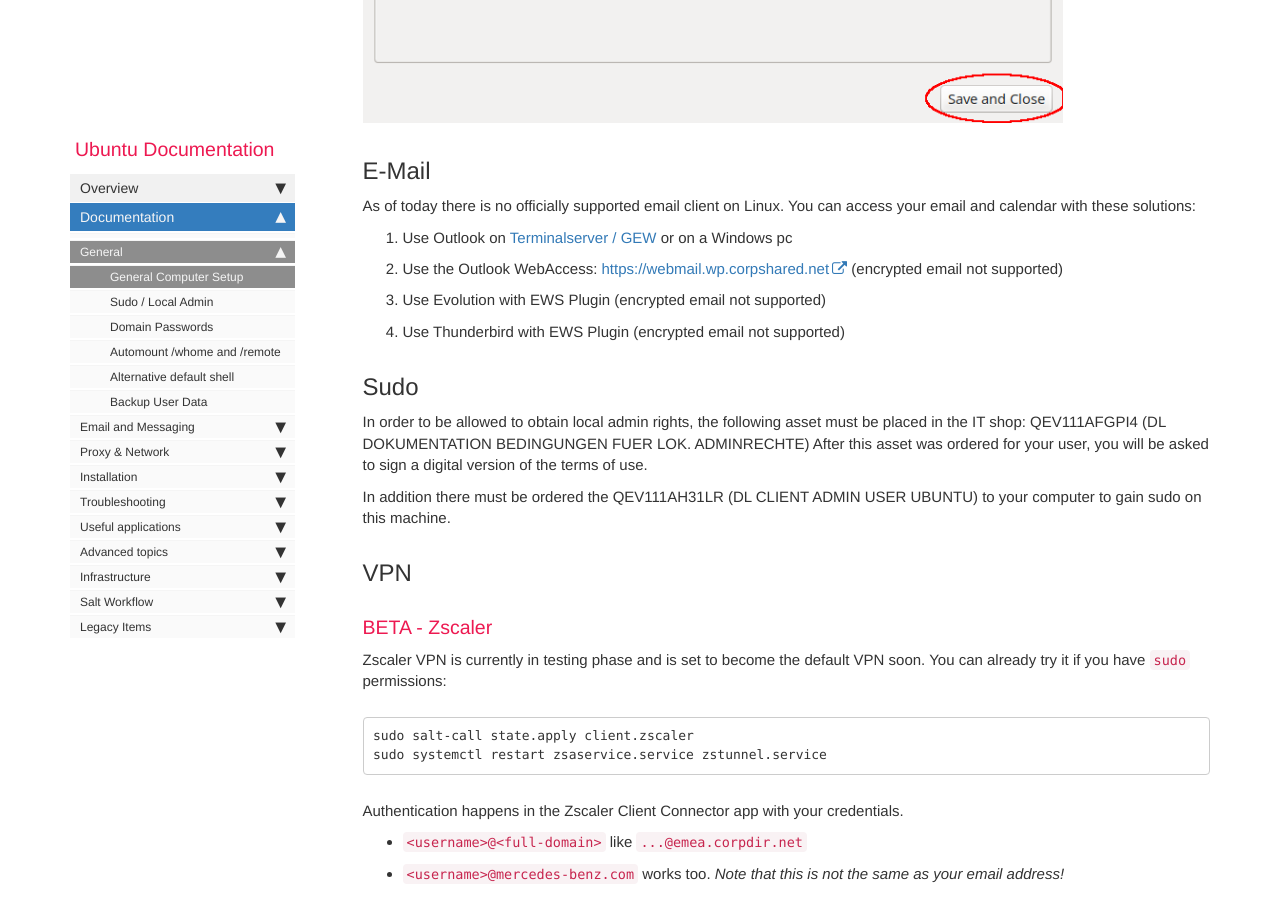
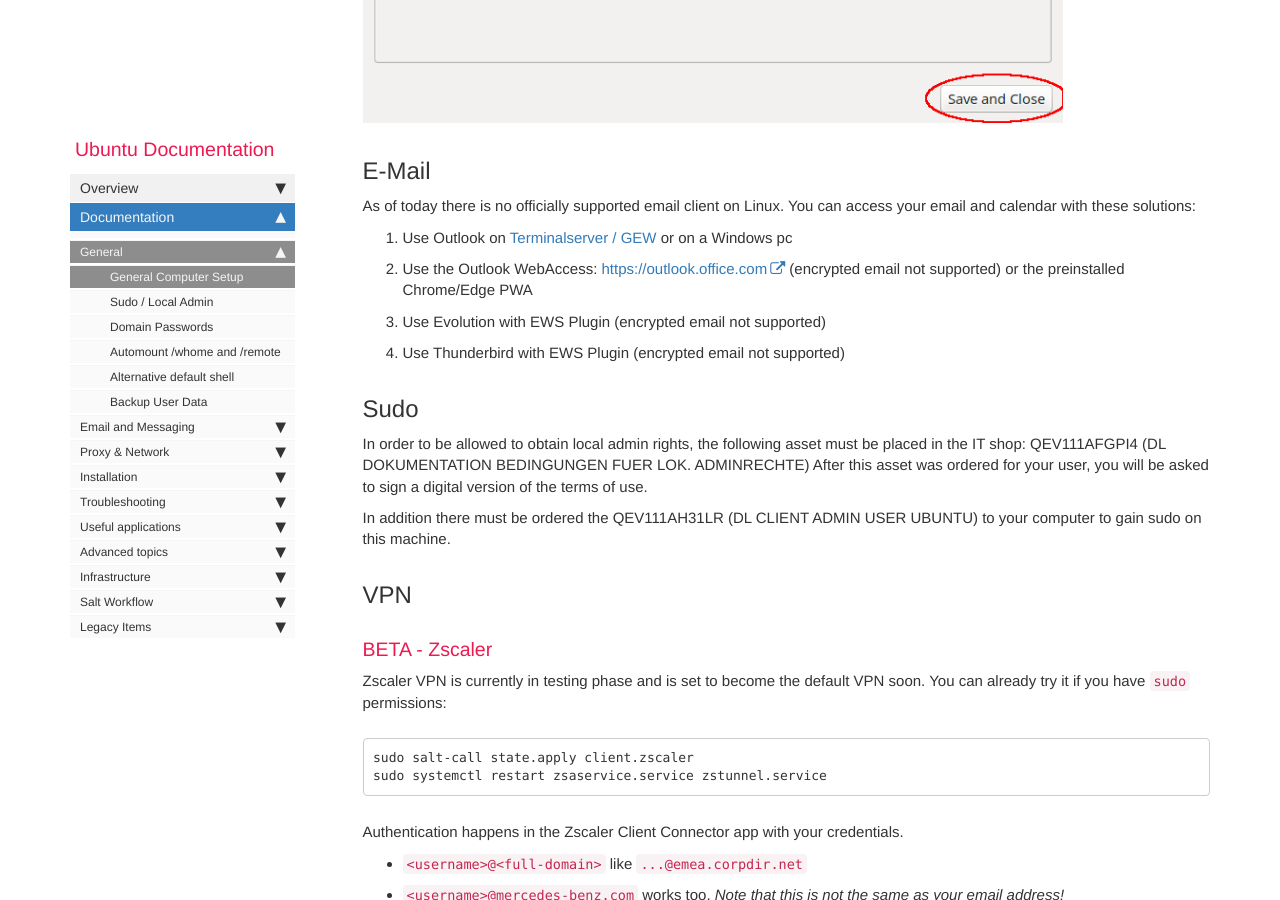
Before and after one commit to RajputPawan/Prometheus, a Jekyll site: the page built from pages/docs/generalsetup.md, in a window 1280 px wide and 900 px high, scrolled down 1719 px. Built offline with Jekyll 4.4.1, drawn with Linux system fonts in a browser that asks for light colours; comment, search, counter and statistics services are not loaded.

Commit message:
Update generalsetup.md

```diff
--- a/pages/docs/generalsetup.md
+++ b/pages/docs/generalsetup.md
@@ -47,7 +47,7 @@
 As of today there is no officially supported email client on Linux. You can access your email and calendar with these solutions:
 
 1. Use Outlook on [Terminalserver / GEW](#windows-terminalserver) or on a Windows pc
-2. Use the Outlook WebAccess: [https://webmail.wp.corpshared.net](https://webmail.wp.corpshared.net/owa/) (encrypted email not supported)
+2. Use the Outlook WebAccess: [https://outlook.office.com](https://outlook.office.com/) (encrypted email not supported) or the preinstalled Chrome/Edge PWA
 3. Use Evolution with EWS Plugin (encrypted email not supported)
 4. Use Thunderbird with EWS Plugin (encrypted email not supported)
 
```
